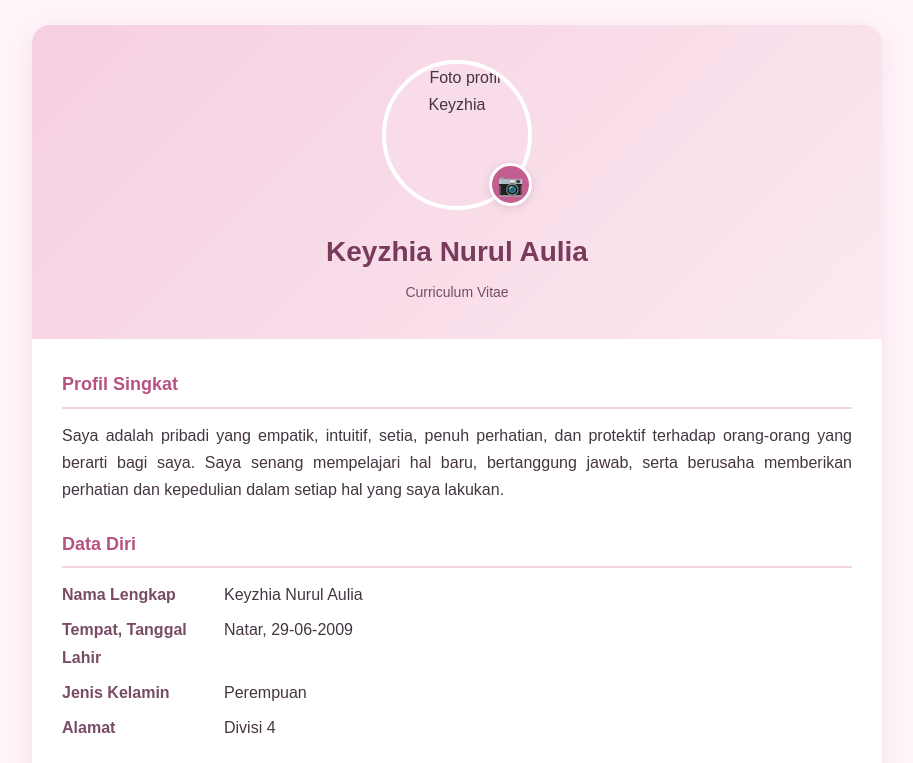
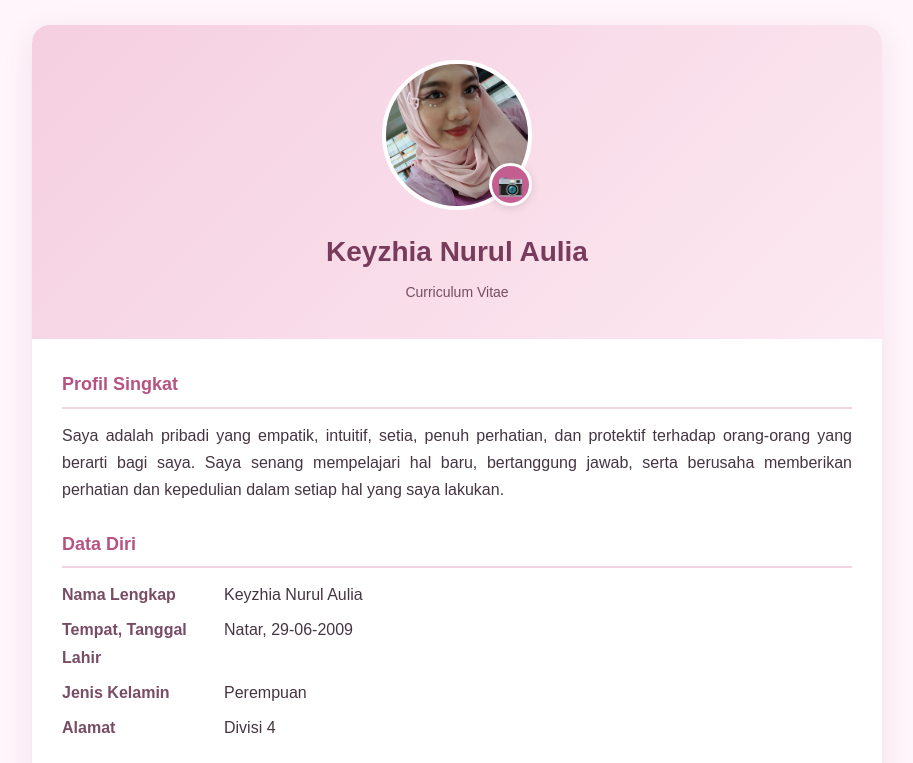
Before and after one commit to riakeyzhia-png/cv-saya1, a plain HTML site: page index.html in a window 1280 px wide. Shown: the top 763 px of the page, without its empty margins (183-1096 px from the left). Drawn offline with Linux system fonts and the light colour scheme.

Commit message:
index.html

```diff
--- a/index.html
+++ b/index.html
@@ -183,6 +183,7 @@
         <img
           id="fotoProfil"
           class="foto-profil"
+          src="foto-keyzhia.jpeg"
           alt="Foto profil Keyzhia"
         >
 
```
